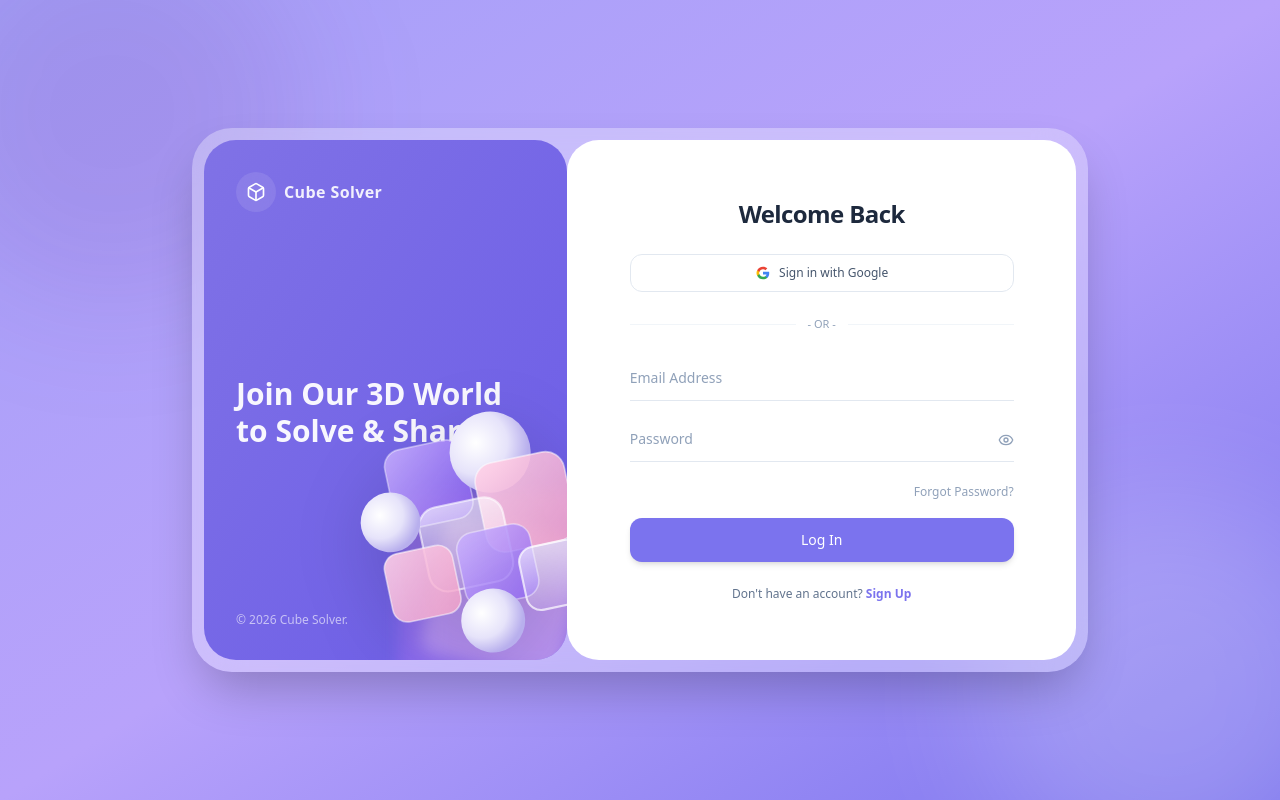
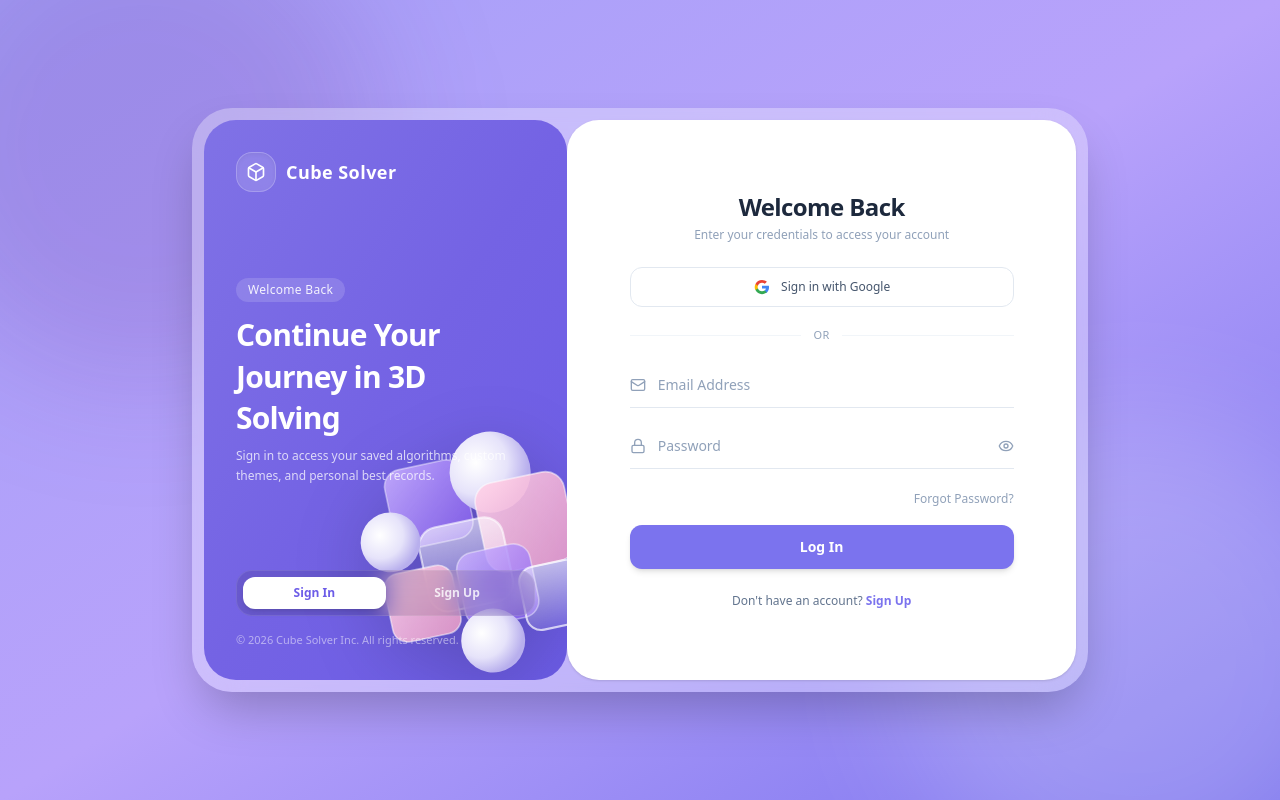
Before and after one commit to amitchaudhary-01/rubiks-cube-solver, a Next.js app in the folder cube-solver/: page /login in a window 1280 px wide. Built offline with nearby package versions, Linux system fonts and the light colour scheme.

Commit message:
change login ui

```diff
--- a/cube-solver/src/app/login/page.tsx
+++ b/cube-solver/src/app/login/page.tsx
@@ -1,9 +1,9 @@
 "use client";
 
-import { useState } from "react";
+import React, { useState } from "react";
 import { useRouter } from "next/navigation";
 import Link from "next/link";
-import { Eye, EyeOff, RotateCw, Box } from "lucide-react";
+import { Eye, EyeOff, RotateCw, Box, Mail, Lock } from "lucide-react";
 
 export default function LoginPage() {
   const router = useRouter();
@@ -16,20 +16,14 @@ export default function LoginPage() {
 
   const handleLogin = async (e: React.FormEvent) => {
     e.preventDefault();
-
     setError("");
     setLoading(true);
 
     try {
       const res = await fetch("http://localhost:5000/api/auth/login", {
         method: "POST",
-        headers: {
-          "Content-Type": "application/json",
-        },
-        body: JSON.stringify({
-          email,
-          password,
-        }),
+        headers: { "Content-Type": "application/json" },
+        body: JSON.stringify({ email, password }),
       });
 
       const data = await res.json();
@@ -39,7 +33,6 @@ export default function LoginPage() {
       }
 
       localStorage.setItem("token", data.token);
-
       router.push("/");
     } catch (err: any) {
       setError(err.message || "Something went wrong");
@@ -53,79 +46,75 @@ export default function LoginPage() {
   };
 
   return (
-    <main className="relative flex min-h-screen items-center justify-center overflow-hidden bg-gradient-to-br from-[#A5A0F8] via-[#B8A2FB] to-[#7B73EE] p-4 sm:p-6 lg:p-8">
-      {/* Background Decorative Blur */}
-      <div className="absolute -bottom-20 -right-20 h-96 w-96 rounded-full bg-white/20 blur-3xl pointer-events-none" />
-      <div className="absolute -top-20 -left-20 h-96 w-96 rounded-full bg-purple-900/10 blur-3xl pointer-events-none" />
+    <main className="relative flex min-h-screen items-center justify-center overflow-hidden bg-gradient-to-br from-[#A5A0F8] via-[#B8A2FB] to-[#7B73EE] p-4 sm:p-6 lg:p-8 font-sans">
+      <div className="absolute -bottom-24 -right-24 h-[30rem] w-[30rem] rounded-full bg-white/20 blur-3xl pointer-events-none" />
+      <div className="absolute -top-24 -left-24 h-[30rem] w-[30rem] rounded-full bg-purple-900/15 blur-3xl pointer-events-none" />
 
-      {/* Main Container Card */}
       <div className="relative flex w-full max-w-4xl flex-col overflow-hidden rounded-[2.5rem] bg-white/30 p-3 shadow-2xl backdrop-blur-xl sm:flex-row">
 
         {/* Left Side: Brand Panel */}
-        <div className="relative flex min-h-[280px] w-full flex-col justify-between overflow-hidden rounded-[2rem] bg-gradient-to-br from-[#8072E6] to-[#6C5CE7] p-8 text-white sm:w-5/12 sm:min-h-[520px]">
-          {/* Logo / Icon */}
-          <div className="z-10 flex items-center gap-2">
-            <Link href="/" className="flex items-center gap-2">
-              <div className="flex h-10 w-10 items-center justify-center rounded-full bg-white/10 backdrop-blur-md">
+        <div className="relative flex min-h-[300px] w-full flex-col justify-between overflow-hidden rounded-[2rem] bg-gradient-to-br from-[#8072E6] via-[#7463E4] to-[#6C5CE7] p-8 text-white sm:w-5/12 sm:min-h-[560px]">
+          <div className="z-10 flex items-center justify-between">
+            <Link href="/" className="flex items-center gap-2.5 transition transform hover:scale-105">
+              <div className="flex h-10 w-10 items-center justify-center rounded-2xl bg-white/15 backdrop-blur-md shadow-inner border border-white/20">
                 <Box className="h-5 w-5 text-white" />
               </div>
-              <span className="font-semibold tracking-wide text-white/90">Cube Solver</span>
+              <span className="font-bold tracking-wide text-white text-lg">Cube Solver</span>
             </Link>
           </div>
 
-          {/* Heading Text */}
           <div className="z-10 my-auto py-6">
-            <h2 className="text-2xl font-semibold leading-tight text-white/95 sm:text-3xl">
-              Join Our 3D World to Solve & Share
+            <span className="inline-block rounded-full bg-white/15 px-3 py-1 text-xs font-medium tracking-wide text-white/90 backdrop-blur-md mb-3">
+              Welcome Back
+            </span>
+            <h2 className="text-2xl font-bold leading-snug text-white sm:text-3xl tracking-tight">
+              Continue Your Journey in 3D Solving
             </h2>
+            <p className="mt-2 text-xs text-white/75 font-light leading-relaxed">
+              Sign in to access your saved algorithms, custom themes, and personal best records.
+            </p>
           </div>
 
-           <div className="pointer-events-none absolute -bottom-10 -right-20 z-20 h-72 w-72 sm:h-80 sm:w-80">
-            <svg
-              viewBox="0 0 300 300"
-              fill="none"
-              xmlns="http://www.w3.org/2000/svg"
-              className="h-full w-full drop-shadow-[0_20px_35px_rgba(0,0,0,0.15)]"
+          <div className="z-10 flex items-center rounded-2xl bg-black/10 p-1.5 backdrop-blur-md border border-white/10">
+            <div className="w-full text-center py-2 text-xs font-semibold bg-white text-[#6C5CE7] rounded-xl shadow-md">
+              Sign In
+            </div>
+            <Link
+              href="/register"
+              className="w-full text-center py-2 text-xs font-semibold text-white/80 hover:text-white transition"
             >
+              Sign Up
+            </Link>
+          </div>
+
+          {/* Graphic Artwork */}
+          <div className="pointer-events-none absolute -bottom-10 -right-20 z-0 h-80 w-80">
+            <svg viewBox="0 0 300 300" fill="none" xmlns="http://www.w3.org/2000/svg" className="h-full w-full drop-shadow-[0_20px_35px_rgba(0,0,0,0.2)]">
               <defs>
-                {/* Purple Glass Gradient */}
                 <linearGradient id="purpleGlass" x1="0%" y1="0%" x2="100%" y2="100%">
                   <stop offset="0%" stopColor="#CBB2FE" stopOpacity="0.85" />
                   <stop offset="100%" stopColor="#8A60F2" stopOpacity="0.75" />
                 </linearGradient>
-
-                {/* Pink Cube Gradient */}
                 <linearGradient id="pinkCube" x1="0%" y1="0%" x2="100%" y2="100%">
                   <stop offset="0%" stopColor="#FFD1E8" stopOpacity="0.9" />
                   <stop offset="100%" stopColor="#F5A3C7" stopOpacity="0.8" />
                 </linearGradient>
-
-                {/* Pearl White Sphere */}
                 <radialGradient id="pearlSphere" cx="35%" cy="35%" r="65%">
                   <stop offset="0%" stopColor="#FFFFFF" />
                   <stop offset="60%" stopColor="#E6E3FA" />
                   <stop offset="100%" stopColor="#B8AFED" />
                 </radialGradient>
-
-                {/* Soft Gloss Gradient */}
                 <linearGradient id="whiteGloss" x1="0%" y1="0%" x2="0%" y2="100%">
                   <stop offset="0%" stopColor="#FFFFFF" stopOpacity="0.6" />
                   <stop offset="100%" stopColor="#FFFFFF" stopOpacity="0.1" />
                 </linearGradient>
               </defs>
-
-              {/* Main Cluster Container */}
               <g transform="rotate(-12 150 150)">
-                {/* Back Cubes & Spheres */}
                 <rect x="70" y="50" width="75" height="75" rx="16" fill="url(#purpleGlass)" stroke="white" strokeWidth="1.5" strokeOpacity="0.4" />
                 <circle cx="170" cy="70" r="38" fill="url(#pearlSphere)" />
                 <rect x="150" y="80" width="85" height="85" rx="18" fill="url(#pinkCube)" stroke="white" strokeWidth="1.5" strokeOpacity="0.5" />
-
-                {/* Middle Translucent Layer */}
                 <rect x="90" y="110" width="80" height="80" rx="18" fill="url(#whiteGloss)" stroke="white" strokeWidth="2" strokeOpacity="0.6" />
                 <rect x="120" y="140" width="70" height="70" rx="16" fill="url(#purpleGlass)" stroke="white" strokeWidth="1.5" strokeOpacity="0.4" />
-
-                {/* Front Floating Cubes & Spheres */}
                 <rect x="50" y="145" width="65" height="65" rx="14" fill="url(#pinkCube)" stroke="white" strokeWidth="1.5" strokeOpacity="0.5" />
                 <circle cx="65" cy="115" r="28" fill="url(#pearlSphere)" />
                 <rect x="175" y="165" width="60" height="60" rx="14" fill="url(#whiteGloss)" stroke="white" strokeWidth="2" strokeOpacity="0.7" />
@@ -134,61 +123,41 @@ export default function LoginPage() {
             </svg>
           </div>
 
-          {/* Abstract 3D Cube Graphic Placeholder */}
-          <div className="absolute -bottom-10 -right-10 flex h-52 w-52 items-center justify-center rounded-3xl bg-gradient-to-tr from-purple-400/30 to-pink-300/30 blur-sm">
-            <div className="h-36 w-36 rotate-12 rounded-2xl bg-white/20 shadow-inner backdrop-blur-md" />
-          </div>
-
-          <div className="z-10 text-xs text-white/60">
-            © {new Date().getFullYear()} Cube Solver.
+          <div className="z-10 mt-4 text-[11px] text-white/50 font-light">
+            © {new Date().getFullYear()} Cube Solver Inc. All rights reserved.
           </div>
         </div>
 
         {/* Right Side: Form Panel */}
-        <div className="flex w-full flex-col justify-center rounded-[2rem] bg-white p-6 sm:w-7/12 sm:p-10">
+        <div className="flex w-full flex-col justify-center rounded-[2rem] bg-white p-6 sm:w-7/12 sm:p-10 shadow-sm">
+          <div className="mx-auto w-full max-w-sm">
+            <div className="text-center">
+              <h1 className="text-2xl font-extrabold tracking-tight text-slate-800">Welcome Back</h1>
+              <p className="mt-1 text-xs text-slate-400">Enter your credentials to access your account</p>
+            </div>
 
-          <div className="mx-auto w-full max-w-sm">
-            <h1 className="text-center text-2xl font-bold tracking-tight text-slate-800">
-              Welcome Back
-            </h1>
-
-            {/* Social Logins */}
-            <div className="mt-6 flex items-center justify-center gap-3">
+            <div className="mt-6">
               <button
                 type="button"
                 onClick={handleGoogleLogin}
-                className="flex flex-1 items-center justify-center gap-2 rounded-xl border border-slate-200 bg-white px-3 py-2.5 text-xs font-medium text-slate-600 transition hover:bg-slate-50 hover:shadow-sm"
+                className="flex w-full items-center justify-center gap-2.5 rounded-xl border border-slate-200 bg-white px-4 py-2.5 text-xs font-medium text-slate-600 transition hover:bg-slate-50 hover:border-slate-300 hover:shadow-sm"
               >
-                <svg width="16" height="16" viewBox="0 0 24 24" aria-hidden="true">
-                  <path
-                    fill="#4285F4"
-                    d="M21.35 12.27c0-.72-.06-1.42-.18-2.09H12v3.95h5.23a4.47 4.47 0 0 1-1.94 2.93v2.44h3.14c1.84-1.7 2.92-4.2 2.92-7.23Z"
-                  />
-                  <path
-                    fill="#34A853"
-                    d="M12 21.5c2.63 0 4.84-.87 6.45-2.36l-3.14-2.44c-.87.58-1.98.93-3.31.93-2.54 0-4.7-1.72-5.47-4.03H3.29v2.52A9.74 9.74 0 0 0 12 21.5Z"
-                  />
-                  <path
-                    fill="#FBBC05"
-                    d="M6.53 13.6A5.85 5.85 0 0 1 6.22 12c0-.56.11-1.1.31-1.6V7.88H3.29A9.74 9.74 0 0 0 2.25 12c0 1.57.38 3.05 1.04 4.12l3.24-2.52Z"
-                  />
-                  <path
-                    fill="#EA4335"
-                    d="M12 6.38c1.43 0 2.71.49 3.72 1.45l2.79-2.79C16.84 3.47 14.63 2.5 12 2.5a9.74 9.74 0 0 0-8.71 5.38l3.24 2.52C7.3 8.1 9.46 6.38 12 6.38Z"
-                  />
+                <svg width="18" height="18" viewBox="0 0 24 24" aria-hidden="true">
+                  <path fill="#4285F4" d="M21.35 12.27c0-.72-.06-1.42-.18-2.09H12v3.95h5.23a4.47 4.47 0 0 1-1.94 2.93v2.44h3.14c1.84-1.7 2.92-4.2 2.92-7.23Z" />
+                  <path fill="#34A853" d="M12 21.5c2.63 0 4.84-.87 6.45-2.36l-3.14-2.44c-.87.58-1.98.93-3.31.93-2.54 0-4.7-1.72-5.47-4.03H3.29v2.52A9.74 9.74 0 0 0 12 21.5Z" />
+                  <path fill="#FBBC05" d="M6.53 13.6A5.85 5.85 0 0 1 6.22 12c0-.56.11-1.1.31-1.6V7.88H3.29A9.74 9.74 0 0 0 2.25 12c0 1.57.38 3.05 1.04 4.12l3.24-2.52Z" />
+                  <path fill="#EA4335" d="M12 6.38c1.43 0 2.71.49 3.72 1.45l2.79-2.79C16.84 3.47 14.63 2.5 12 2.5a9.74 9.74 0 0 0-8.71 5.38l3.24 2.52C7.3 8.1 9.46 6.38 12 6.38Z" />
                 </svg>
                 Sign in with Google
               </button>
             </div>
 
-            {/* Divider */}
-            <div className="my-6 flex items-center gap-3">
+            <div className="my-5 flex items-center gap-3">
               <div className="h-px flex-1 bg-slate-100" />
-              <span className="text-[11px] font-medium text-slate-400">- OR -</span>
+              <span className="text-[11px] font-medium text-slate-400 uppercase tracking-wider">OR</span>
               <div className="h-px flex-1 bg-slate-100" />
             </div>
 
-            {/* Form */}
             <form onSubmit={handleLogin} className="space-y-4">
               {error && (
                 <div className="rounded-xl border border-red-200 bg-red-50 p-3 text-center text-xs text-red-600">
@@ -196,8 +165,8 @@ export default function LoginPage() {
                 </div>
               )}
 
-              {/* Email Input */}
-              <div className="relative">
+              <div className="group relative border-b border-slate-200 focus-within:border-[#7B73EE] transition">
+                <Mail className="absolute left-0 top-1/2 -translate-y-1/2 text-slate-400 group-focus-within:text-[#7B73EE] transition" size={16} />
                 <input
                   id="email"
                   type="email"
@@ -205,12 +174,12 @@ export default function LoginPage() {
                   value={email}
                   onChange={(e) => setEmail(e.target.value)}
                   required
-                  className="w-full border-b border-slate-200 bg-transparent py-3 text-sm text-slate-800 placeholder-slate-400 outline-none transition focus:border-[#7B73EE]"
+                  className="w-full bg-transparent py-3 pl-7 pr-3 text-sm text-slate-800 placeholder-slate-400 outline-none"
                 />
               </div>
 
-              {/* Password Input */}
-              <div className="relative">
+              <div className="group relative border-b border-slate-200 focus-within:border-[#7B73EE] transition">
+                <Lock className="absolute left-0 top-1/2 -translate-y-1/2 text-slate-400 group-focus-within:text-[#7B73EE] transition" size={16} />
                 <input
                   id="password"
                   type={showPassword ? "text" : "password"}
@@ -218,51 +187,42 @@ export default function LoginPage() {
                   value={password}
                   onChange={(e) => setPassword(e.target.value)}
                   required
-                  className="w-full border-b border-slate-200 bg-transparent py-3 pr-8 text-sm text-slate-800 placeholder-slate-400 outline-none transition focus:border-[#7B73EE]"
+                  className="w-full bg-transparent py-3 pl-7 pr-9 text-sm text-slate-800 placeholder-slate-400 outline-none"
                 />
                 <button
                   type="button"
                   onClick={() => setShowPassword(!showPassword)}
-                  className="absolute right-0 top-1/2 -translate-y-1/2 text-slate-400 hover:text-slate-600"
+                  className="absolute right-0 top-1/2 -translate-y-1/2 text-slate-400 hover:text-slate-600 transition"
                 >
                   {showPassword ? <EyeOff size={16} /> : <Eye size={16} />}
                 </button>
               </div>
 
-              {/* Forgot Password */}
               <div className="text-right">
-                <Link
-                  href="/forgot-password"
-                  className="text-xs text-slate-400 hover:text-[#7B73EE]"
-                >
+                <Link href="/forgot-password" className="text-xs text-slate-400 hover:text-[#7B73EE] transition">
                   Forgot Password?
                 </Link>
               </div>
 
-              {/* Submit Button */}
               <button
                 type="submit"
                 disabled={loading}
-                className="mt-2 flex w-full items-center justify-center gap-2 rounded-xl bg-[#7B73EE] py-3 text-sm font-medium text-white shadow-md transition hover:bg-[#6C5CE7] hover:shadow-lg disabled:opacity-60"
+                className="mt-3 flex w-full items-center justify-center gap-2 rounded-xl bg-[#7B73EE] py-3 text-sm font-semibold text-white shadow-md transition hover:bg-[#6C5CE7] hover:shadow-lg disabled:opacity-60"
               >
                 {loading && <RotateCw size={16} className="animate-spin" />}
                 {loading ? "Signing in..." : "Log In"}
               </button>
             </form>
 
-            {/* Footer Navigation */}
             <p className="mt-6 text-center text-xs text-slate-500">
               Don't have an account?{" "}
-              <Link
-                href="/register"
-                className="font-semibold text-[#7B73EE] hover:underline"
-              >
+              <Link href="/register" className="font-semibold text-[#7B73EE] hover:underline transition">
                 Sign Up
               </Link>
             </p>
           </div>
+        </div>
 
-        </div>
       </div>
     </main>
   );
```
